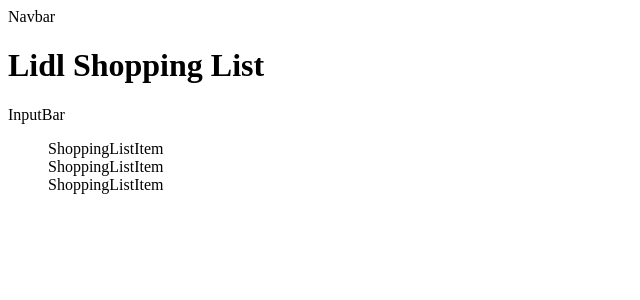
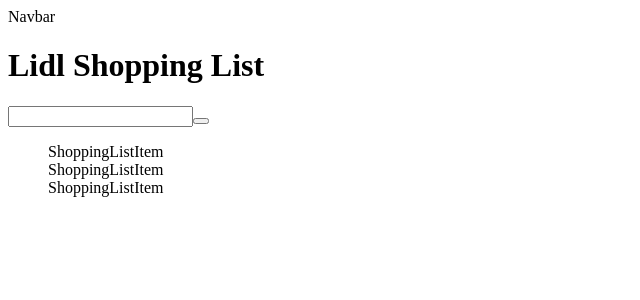
Before and after one commit to SchoolOfCode/final-project_front-end-the-gits, a Next.js app in the folder our-house/: page /ShoppingList in a window 1280 px wide. Shown: the top 300 px of the page, without its empty margins (0-640 px from the left). Built offline with nearby package versions, Linux system fonts and the light colour scheme.

Commit message:
producing list item when button is clicked

```diff
--- a/our-house/pages/ShoppingList.js
+++ b/our-house/pages/ShoppingList.js
@@ -3,22 +3,37 @@ import styles from '../styles/ShoppingList.module.css'
 import Navbar from '../components/Navbar.js'
 import InputBar from '../components/InputBar.js'
 import ShoppingListItem from '../components/ShoppingListItem.js'
+import { useState } from 'react'
+
+const ShoppingList = () => {
+
+  const [listItems, setListItems] = useState(["bread", "milk", "chocolate"])
 
 
-const ShoppingList = () => {
+  const handleClick = (value) => {
+    setListItems([...listItems, value])
+
+  }
+
+
   const props = {
     name: "Lidl"
   }
-  const items = ["bread", "milk", "chocolate"]
+
 
   return (
     <div className={styles.shoppinglist}>
     <Navbar/>
     <h1>{props.name} Shopping List</h1>
-    <InputBar/>
+    <input type="text"/>
+    <button onClick={ () => {
+      const value = document.querySelector('input')
+      handleClick(value.value)
+    }}></button>
+    {/* <InputBar handleClick={handleClick}/> */}
     <ul>
-      {items.map((item) => (
-        <ShoppingListItem name={item} key={item.id}/>))}
+      {listItems.map((item, index) => (
+        <ShoppingListItem name={item} key={index}/>))}
     </ul>
 
     </div>
```
Also changed, not shown: our-house/public/logo_8.svg.2022_07_28_23_11_30.1.svg (added), our-house/public/logo_navbar.svg.2022_07_28_23_11_30.0.svg (added).
